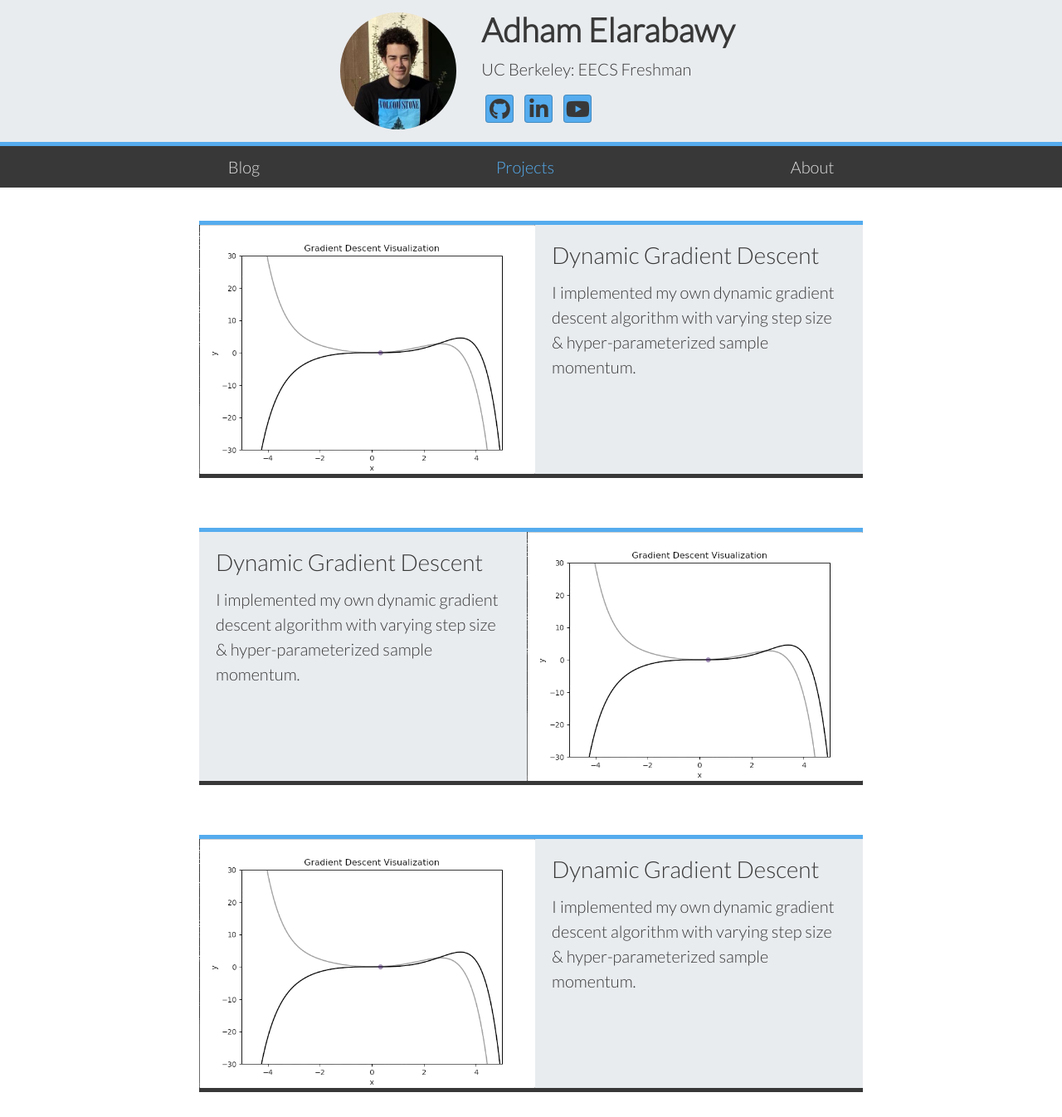
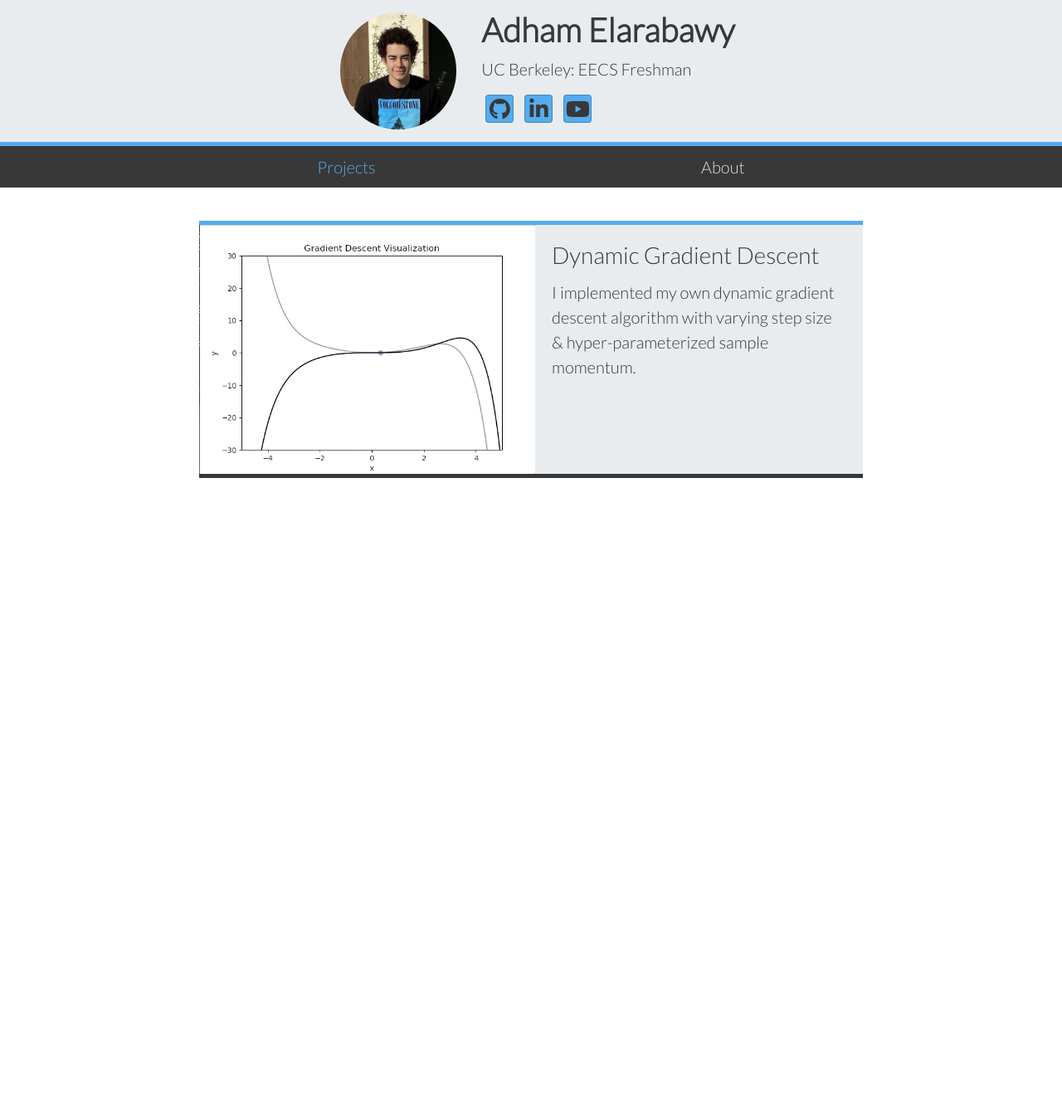
Before and after one commit to adham-elarabawy/adham-elarabawy.github.io, a Jekyll site: the page built from index.html, in a window 1280 px wide. Shown: the whole page at 83% size. Built offline with Jekyll 4.4.1, drawn with Linux system fonts in a browser that asks for light colours; nearby versions of some CDN libraries; after the commit the page ends 900 px from its top, so only the background shows below that.

Commit message:
Temp removed blog

```diff
--- a/_includes/nav_bar.html
+++ b/_includes/nav_bar.html
@@ -1,6 +1,6 @@
 <div class="colorstrip"></div>
 <div class="nav_bar">
-  <a class="blog" style="text-decoration: none;" href="/blog/">Blog</a>
+  <!-- <a class="blog" style="text-decoration: none;" href="/blog/">Blog</a> -->
   <a class="projects" style="text-decoration: none;" href="/">Projects</a>
   <a class="about" style="text-decoration: none;" href="/about/">About</a>
 </div>
--- a/_projects/2020-04-03-gradient-descent.md
+++ b/_projects/2020-04-03-gradient-descent.md
@@ -8,18 +7,9 @@ featured_image: '/images/gradient_descent.gif'
 
 ## Introduction
 
-This page is a demo that shows everything I can do inside portfolio and blog posts.
+In order to better understand the gradient descent algorithm and its flaws, I decided to try and implement it from scratch using python and matplotlib (to visualize). After implementing the vanilla gradient descent algorithm, I started to add hyperparameters such as dynamic step size proportional to the gradient & a momentum that would allow the scanning point to overcome local maximas to possibly find a greater (magnitude) absolute maxima.
 
-
-Obviously, I’ve styled up *all the basic* text formatting options [available in markdown](https://github.com/adam-p/markdown-here/wiki/Markdown-Cheatsheet).
-
+You can find the source code [on my github.](https://github.com/adham-elarabawy/PyDataAnalysis/blob/master/src/common/math/dyn_gradient_descent.py)
 <div class="centered">
 	<img src="/images/gradient_descent.gif">
 </div>
-
-
-And footnotes[^1], which link to explanations[^2] at the bottom of the page[^3].
-
-[^1]: Beautiful modern, minimal theme design.
-[^2]: Powerful features to show off your work.
-[^3]: Maintained and supported by the theme developer.
--- a/_projects/2020-04-03-gradient-descent0.md
+++ /dev/null
@@ -1,25 +0,0 @@
----
-title: 'Dynamic Gradient Descent'
-subtitle: 'This is a demo'
-date: 2018-06-30 00:00:00
-description: I implemented my own dynamic gradient descent algorithm with varying step size & hyper-parameterized sample momentum.
-featured_image: '/images/gradient_descent.gif'
----
-
-## Introduction
-
-This page is a demo that shows everything I can do inside portfolio and blog posts.
-
-
-Obviously, I’ve styled up *all the basic* text formatting options [available in markdown](https://github.com/adam-p/markdown-here/wiki/Markdown-Cheatsheet).
-
-<div class="centered">
-	<img src="/images/gradient_descent.gif">
-</div>
-
-
-And footnotes[^1], which link to explanations[^2] at the bottom of the page[^3].
-
-[^1]: Beautiful modern, minimal theme design.
-[^2]: Powerful features to show off your work.
-[^3]: Maintained and supported by the theme developer.
--- a/_projects/2020-04-03-gradient-descent1.md
+++ /dev/null
@@ -1,25 +0,0 @@
----
-title: 'Dynamic Gradient Descent'
-subtitle: 'This is a demo'
-date: 2018-06-30 00:00:00
-description: I implemented my own dynamic gradient descent algorithm with varying step size & hyper-parameterized sample momentum.
-featured_image: '/images/gradient_descent.gif'
----
-
-## Introduction
-
-This page is a demo that shows everything I can do inside portfolio and blog posts.
-
-
-Obviously, I’ve styled up *all the basic* text formatting options [available in markdown](https://github.com/adam-p/markdown-here/wiki/Markdown-Cheatsheet).
-
-<div class="centered">
-	<img src="/images/gradient_descent.gif">
-</div>
-
-
-And footnotes[^1], which link to explanations[^2] at the bottom of the page[^3].
-
-[^1]: Beautiful modern, minimal theme design.
-[^2]: Powerful features to show off your work.
-[^3]: Maintained and supported by the theme developer.
--- a/about/index.html
+++ b/about/index.html
@@ -32,7 +32,7 @@ title: 'Adham - About'
           <h4 style="padding: 5px; padding-left: 25px; padding-top: 25px; width: 45vw; min-width: 300px;">My name is Adham Elarabawy, and I'm a rising freshman at UC Berkeley for Electrical Engineering & Computer Science. Academically, I'm interested
             in machine
             learning, computer vision,
-            and their applications to robotics. Check my resume out.</h4>
+            and their applications to robotics. Check my <a href="/pdf/resume.pdf" target="_blank">resume</a> out.</h4>
           <h4 style="padding: 5px; padding-left: 25px; width: 45vw; min-width: 300px;">In my free time, I love to spikeball with friends, play tennis, surf, go to the beach, cook, and work on my own 3D-printed quadruped robot.</h4>
           <h4 style="padding: 5px; padding-left: 25px; width: 45vw; min-width: 300px;">You can reach me at <u>adhamelarabawy@gmail.com</u> for personal inquiries & <u>aelarabawy@berkeley.edu</u> for academic inquiries.</h4>
         </div>
```
Also changed, not shown: other parts of _projects/2020-04-03-gradient-descent.md (+0 -1 lines), 10 other files.
